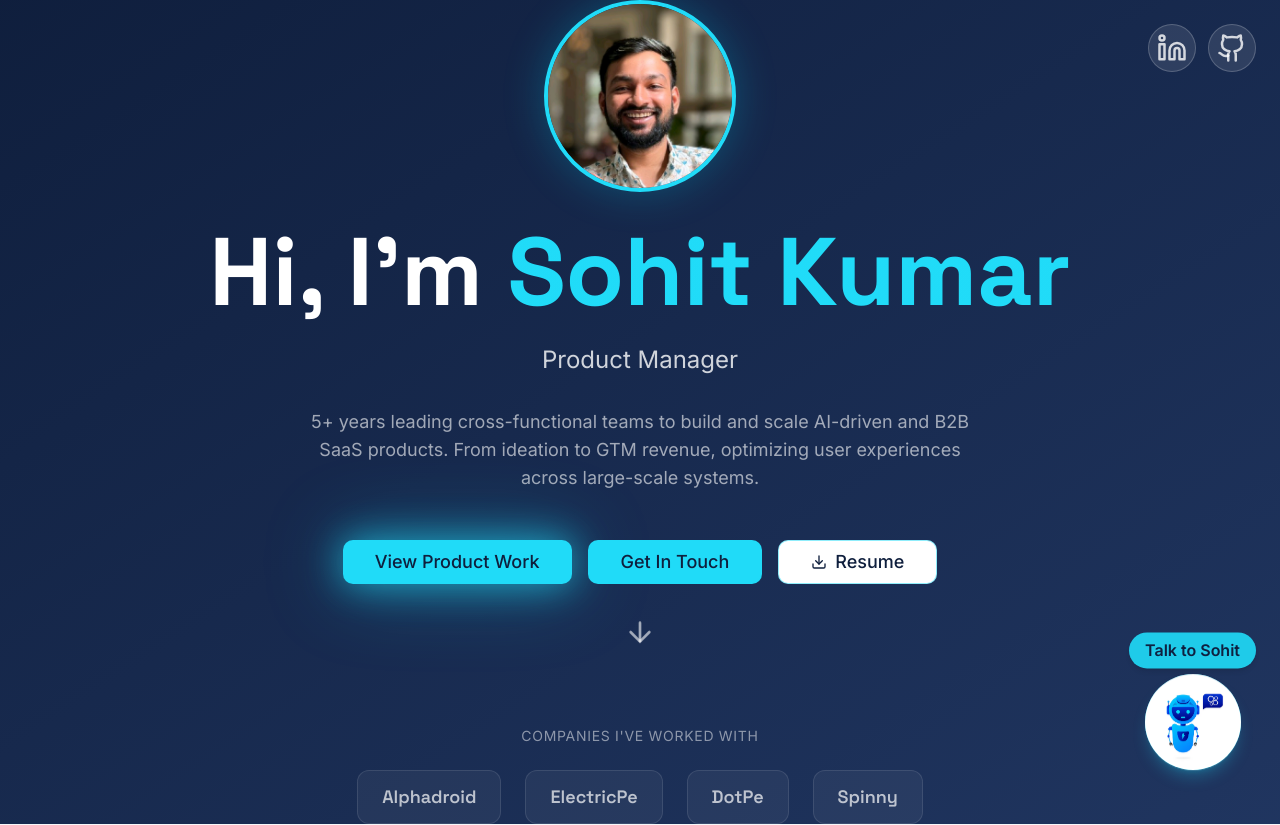
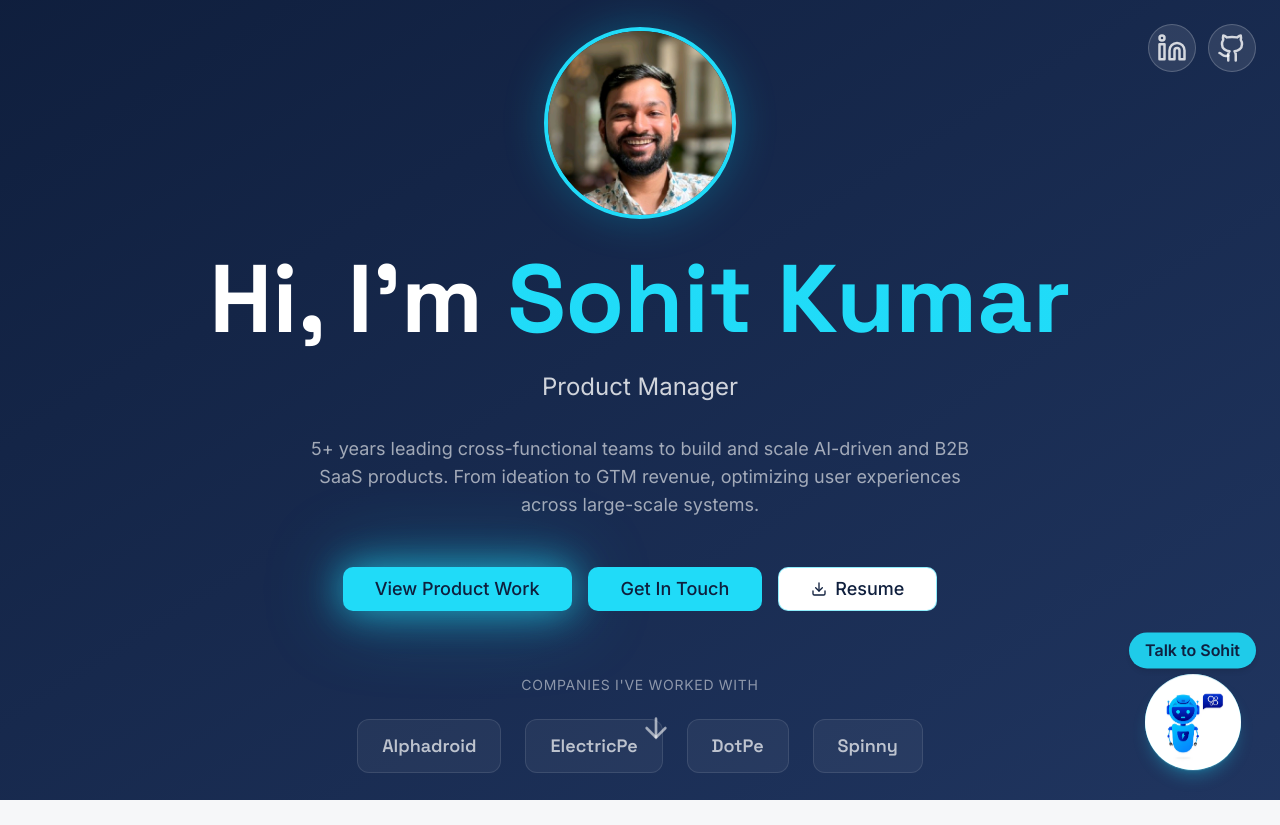
Before and after one commit to predatorzack/portfolio, a React (Vite) app: page / in a window 1280 px wide. Shown: the top 825 px of the page. Built offline with nearby package versions, Linux system fonts and the light colour scheme; the HTML template or start-up script is replaced by a standard one.

Commit message:
Reverted to commit 95ca554946371617076529eff484599fafe4e261

```diff
--- a/src/components/Hero.tsx
+++ b/src/components/Hero.tsx
@@ -87,11 +87,6 @@ const Hero = () => {
             </Button>
           </div>
 
-          {/* Scroll Down Arrow */}
-          <button onClick={() => scrollToSection("about")} className="mt-10 text-primary-foreground/60 hover:text-primary-foreground transition-colors animate-bounce cursor-pointer" aria-label="Scroll to about section">
-            <ArrowDown size={32} />
-          </button>
-
           {/* Company Logos Section */}
           <div className="mt-16 animate-fade-in-up [animation-delay:1000ms] opacity-0 [animation-fill-mode:forwards]">
             <p className="text-primary-foreground/50 text-sm mb-6 uppercase tracking-wider">Companies I've Worked With</p>
@@ -117,6 +112,9 @@ const Hero = () => {
         </div>
       </div>
 
+      <button onClick={() => scrollToSection("about")} className="absolute bottom-12 left-1/2 -translate-x-1/2 text-primary-foreground/60 hover:text-primary-foreground transition-colors animate-bounce cursor-pointer" aria-label="Scroll to about section">
+        <ArrowDown size={32} />
+      </button>
     </section>;
 };
 export default Hero;
```
